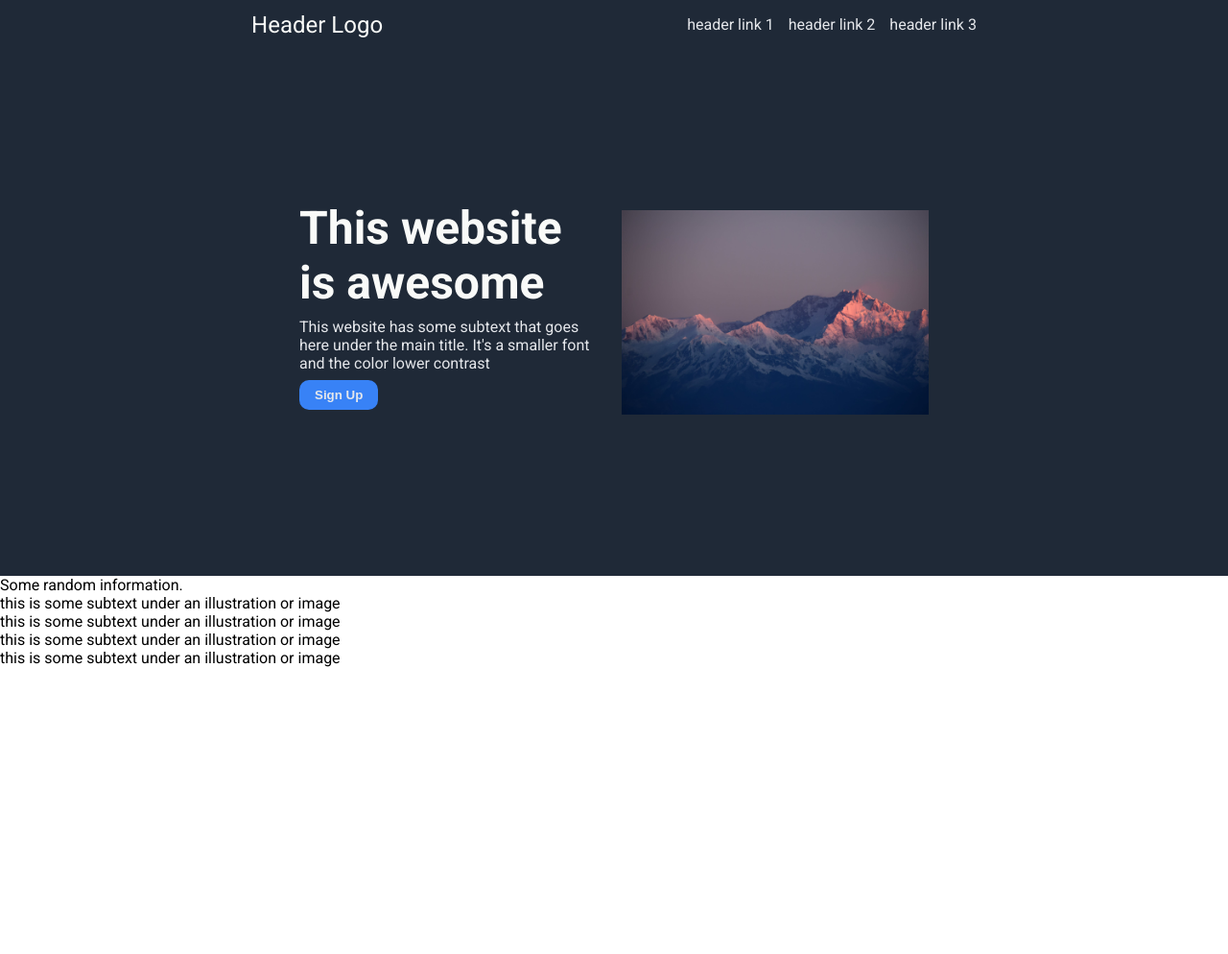
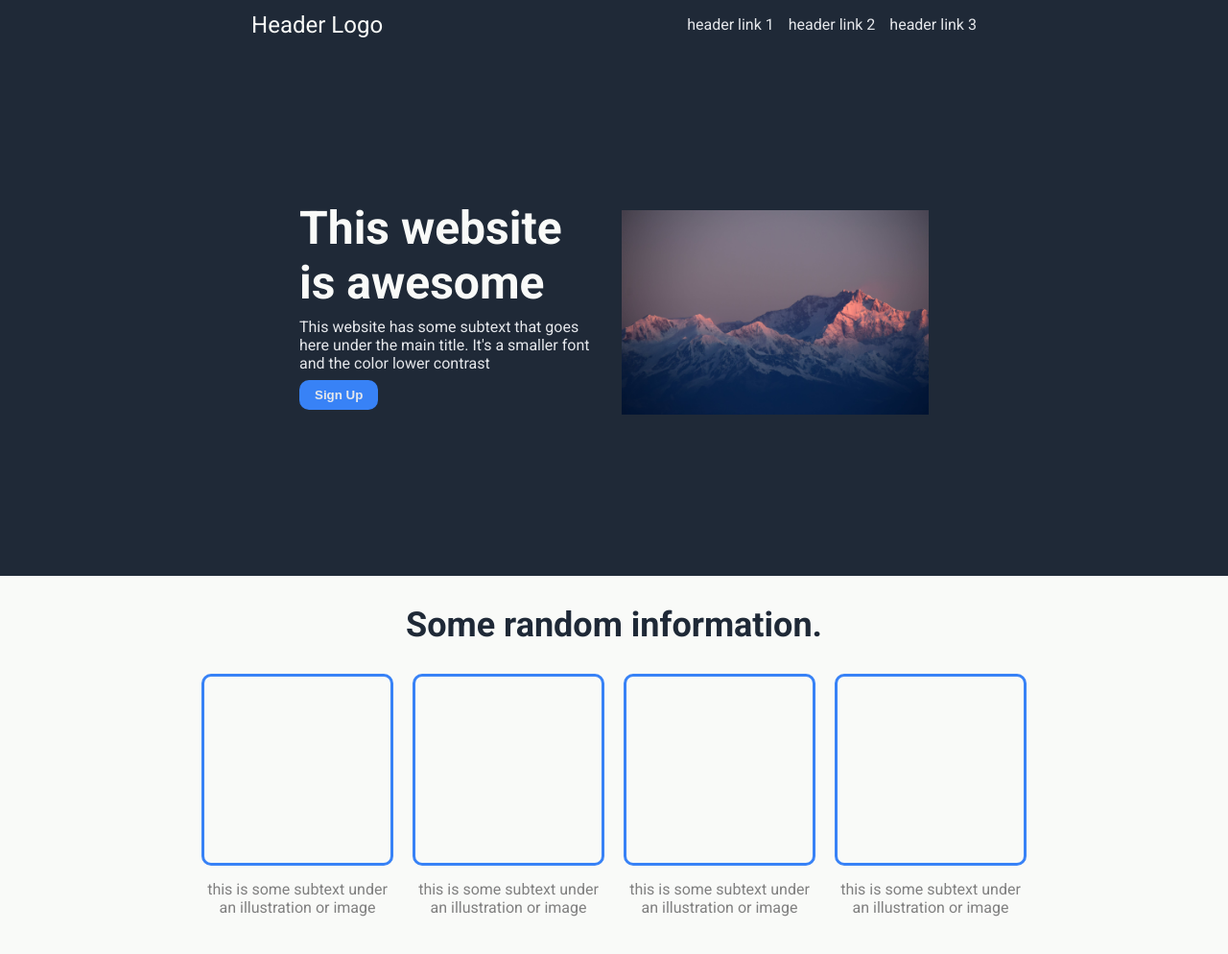
Before and after one commit to daknob77/landing-page, a plain HTML site: page index.html in a window 1280 px wide. Shown: the whole page at 96% size. Before the commit the page ends 800 px from the top, so only its background shows below. Drawn offline with Linux system fonts and the light colour scheme.

Commit message:
Add content styles and div placement using flexbox

```diff
--- a/styles.css
+++ b/styles.css
@@ -85,3 +85,43 @@ body {
 .header-main.image img {
     width: 25vw;
 }
+
+
+/*CONTENT*/
+
+.content-container {
+    background-color: #f9faf8;
+    height: 75vh;
+    margin:0;
+}
+
+.content-header {
+    font-size: 36px;
+    font-weight: bolder;
+    color: #1f2937;
+    text-align: center;
+    padding: 30px 0;
+}
+
+.content-container.content {
+    display:flex;
+    justify-content:center;
+    gap: 20px;
+    flex:auto;
+    height: 75vh;
+}
+
+.content-container.content .item{
+    width: 200px;
+    height: 200px;
+    color: gray;
+    text-align: center;
+    margin-bottom: 15px;
+}
+
+.item.image {
+    width:200px;
+    height: 200px;
+    border:#3882f6 solid;
+    border-radius: 10px;
+}
```
